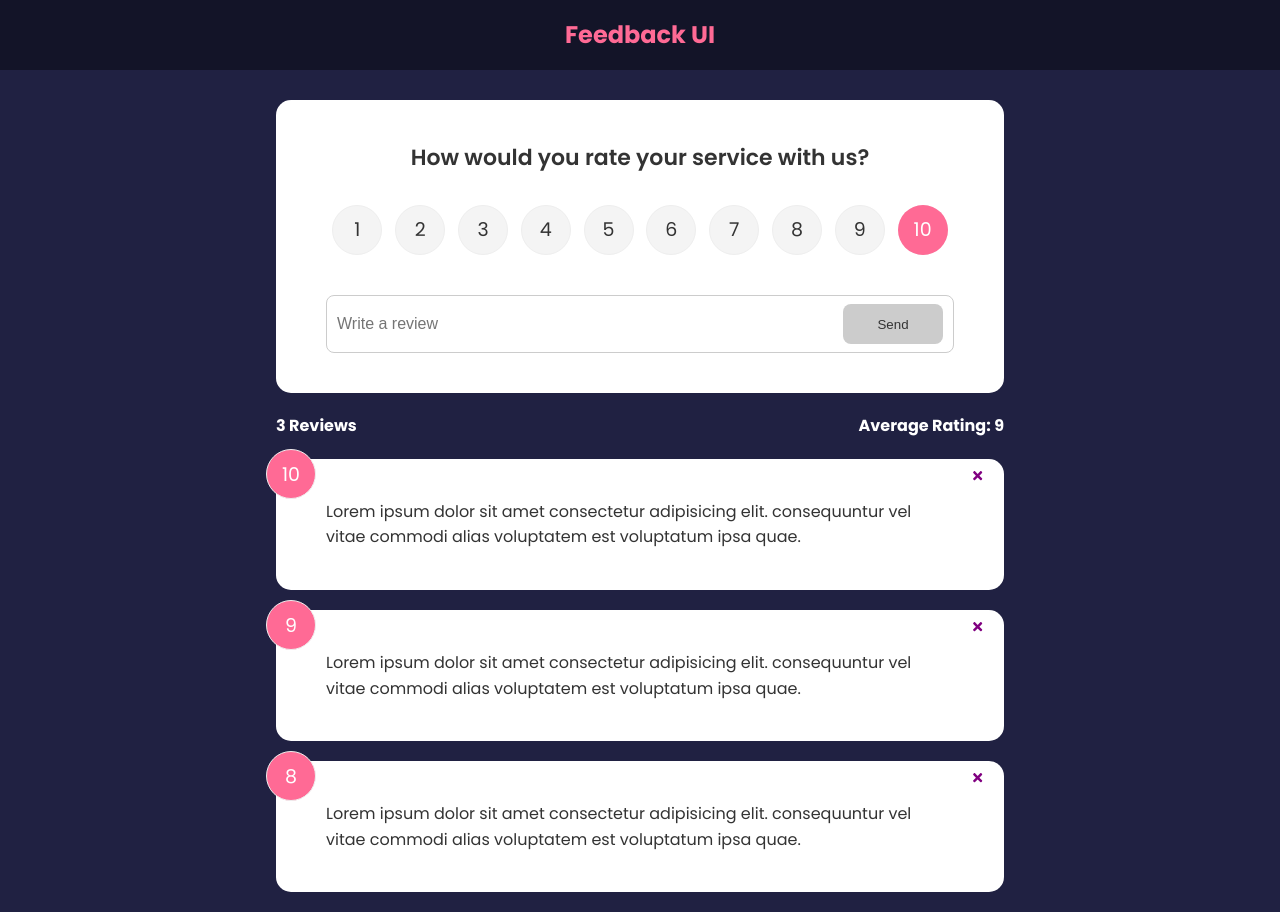
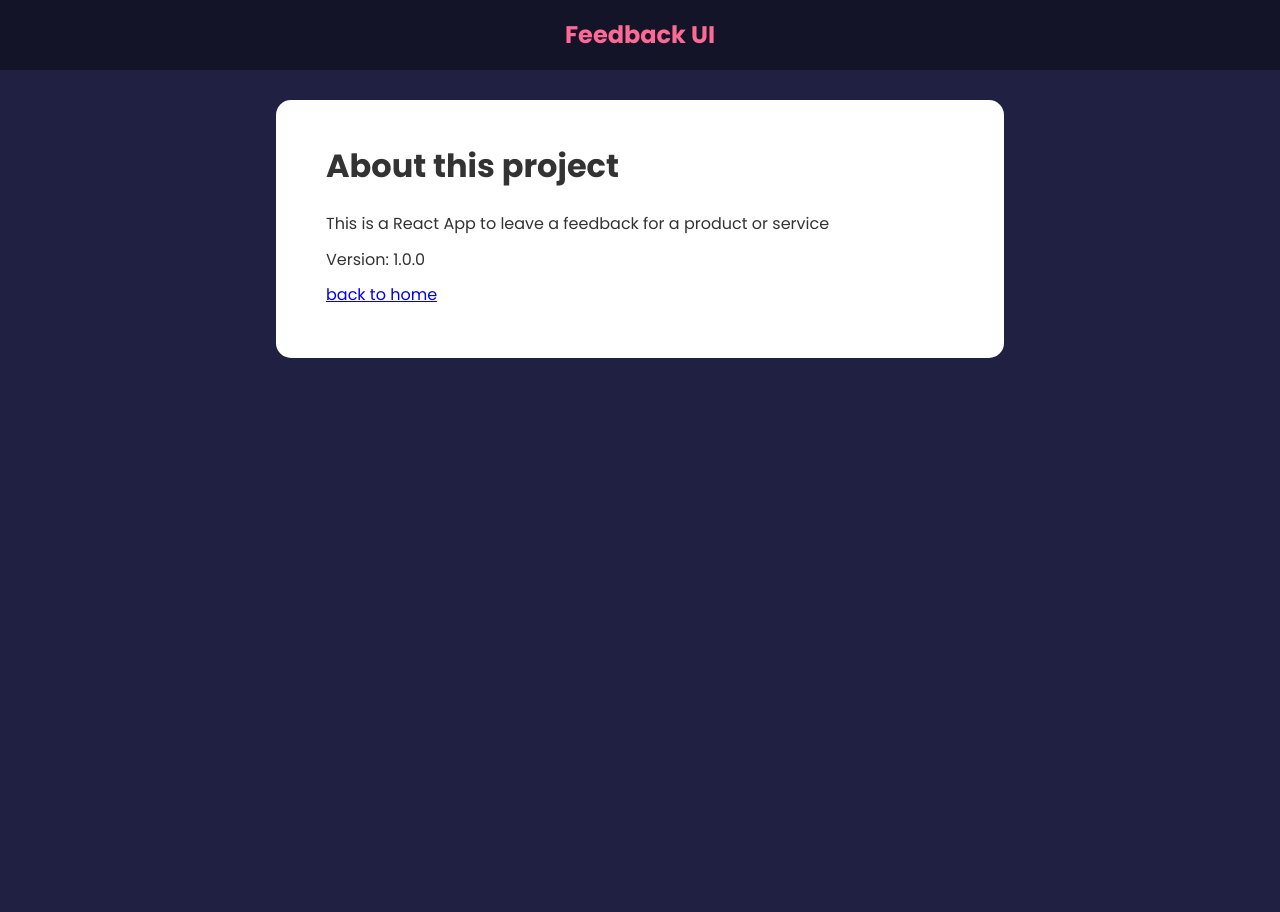
Before and after one commit to indaqoo/feedback-app, a React (Create React App) app: page /about in a window 1280 px wide. After the commit the page ends 800 px from the top, so only its background shows below. Built offline with nearby package versions, Linux system fonts and the light colour scheme.

Commit message:
Adding router

```diff
--- a/package.json
+++ b/package.json
@@ -10,6 +10,7 @@
     "react": "^17.0.2",
     "react-dom": "^17.0.2",
     "react-icons": "^4.3.1",
+    "react-router-dom": "^6.2.1",
     "react-scripts": "5.0.0",
     "uuid": "^8.3.2",
     "web-vitals": "^2.1.2"
--- a/src/App.js
+++ b/src/App.js
@@ -1,11 +1,14 @@
 import { useState } from 'react'
 
 import { v4 as UUID } from 'uuid'
+import { BrowserRouter as Router, Route, Routes } from 'react-router-dom'
 
 import Header from './components/Header.component'
 import FeedbackList from './components/FeedbackList.component'
 import FeedbackStats from './components/FeedbackStats.component'
 import FeedbackForm from './components/FeedbackForm.component'
+
+import About from './pages/About.page'
 
 import FeedbackData from './data/FeedbackData'
 
@@ -24,14 +27,29 @@
   }
 
   return (
-    <>
+    <Router>
       <Header />
       <div className='container'>
-        <FeedbackForm handleAdd={addFeedback} />
-        <FeedbackStats feedback={feedback} />
-        <FeedbackList feedback={feedback} handleDelete={deleteFeedback} />
+        <Routes>
+          <Route
+            exact
+            path='/'
+            element={
+              <>
+                <FeedbackForm handleAdd={addFeedback} />
+                <FeedbackStats feedback={feedback} />
+                <FeedbackList
+                  feedback={feedback}
+                  handleDelete={deleteFeedback}
+                />
+              </>
+            }
+          ></Route>
+
+          <Route path='/about' element={<About />} />
+        </Routes>
       </div>
-    </>
+    </Router>
   )
 }
 
--- /dev/null
+++ b/src/pages/About.page.jsx
@@ -0,0 +1,19 @@
+import Card from '../components/shared/Card.component'
+
+const About = () => {
+  return (
+    <Card>
+      <div className='about'>
+        <h1>About this project</h1>
+        <p>This is a React App to leave a feedback for a product or service</p>
+        <p>Version: 1.0.0</p>
+
+        <p>
+          <a href='/'>back to home</a>
+        </p>
+      </div>
+    </Card>
+  )
+}
+
+export default About
```
Also changed, not shown: 1 other file (tests, documents, lock files or other folders).
